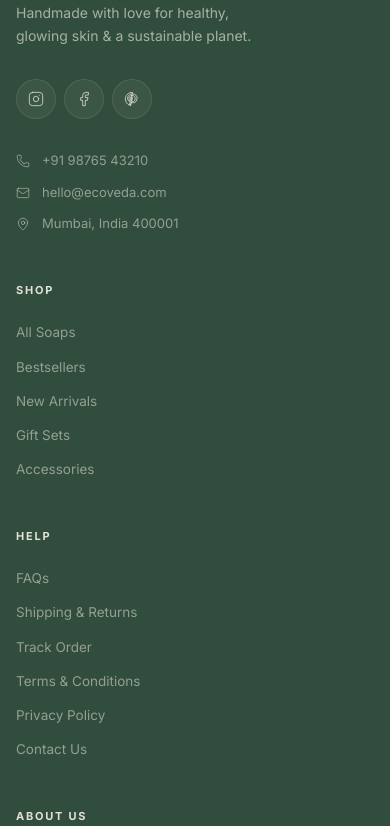
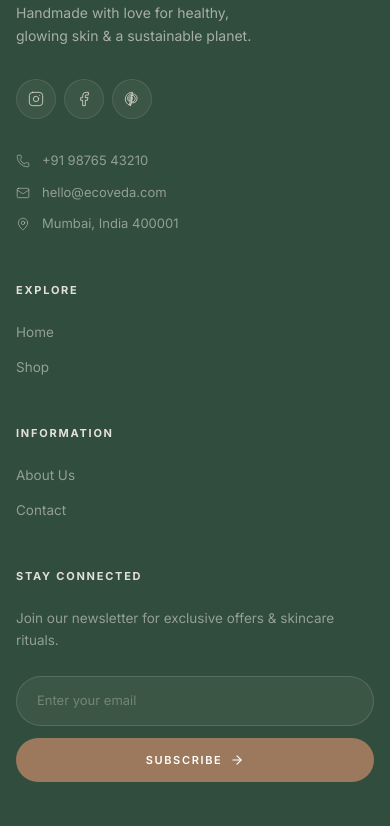
Before and after one commit to omaherrao25/prototype, a React (Vite) app: page /product/bestseller-1 in a window 390 px wide. Shown: the part 3133-3959 px from the top of the page. Built offline with nearby package versions, Linux system fonts and the light colour scheme.

Commit message:
feat: add responsive Footer and Navbar components to prototype

```diff
--- a/src/components/Footer.jsx
+++ b/src/components/Footer.jsx
@@ -1,4 +1,5 @@
 import { useState } from 'react'
+import { Link } from 'react-router-dom'
 import { motion } from 'framer-motion'
 import { Leaf, ArrowRight, Mail, Phone, MapPin, Package, RefreshCw, CreditCard, Headphones } from 'lucide-react'
 import { FaCcVisa, FaCcMastercard, FaCcAmex, FaCcPaypal } from 'react-icons/fa'
@@ -28,11 +29,22 @@ const serviceFeatures = [
   { Icon: Headphones, label: '24/7 Support', sub: "We're always here to help" },
 ]
 
-const navCols = {
-  Shop: ['All Soaps', 'Bestsellers', 'New Arrivals', 'Gift Sets', 'Accessories'],
-  Help: ['FAQs', 'Shipping & Returns', 'Track Order', 'Terms & Conditions', 'Privacy Policy', 'Contact Us'],
-  'About Us': ['Our Story', 'The Process', 'Ingredients', 'Sustainability', 'Journal'],
-}
+const footerLinks = [
+  {
+    heading: 'Explore',
+    links: [
+      { label: 'Home', path: '/' },
+      { label: 'Shop', path: '/shop' },
+    ]
+  },
+  {
+    heading: 'Information',
+    links: [
+      { label: 'About Us', path: '/about' },
+      { label: 'Contact', path: '/contact' },
+    ]
+  }
+]
 
 const paymentIcons = [
   { name: 'Visa', Icon: FaCcVisa },
@@ -116,15 +128,15 @@ export default function Footer() {
           </div>
 
           {/* Nav columns */}
-          {Object.entries(navCols).map(([heading, links]) => (
+          {footerLinks.map(({ heading, links }) => (
             <div key={heading} className="col-span-1">
               <h4 className="font-body font-bold text-[#F6F1E9]/90 text-[11px] tracking-[0.16em] uppercase mb-6">{heading}</h4>
               <ul className="space-y-3.5">
                 {links.map((link) => (
-                  <li key={link}>
-                    <a href="#" className="font-body text-[13.5px] text-[#F6F1E9]/50 hover:text-[#9C795C] hover:pl-1 transition-all duration-300 block">
-                      {link}
-                    </a>
+                  <li key={link.label}>
+                    <Link to={link.path} className="font-body text-[13.5px] text-[#F6F1E9]/50 hover:text-[#9C795C] hover:pl-1 transition-all duration-300 block">
+                      {link.label}
+                    </Link>
                   </li>
                 ))}
               </ul>
@@ -132,7 +144,7 @@ export default function Footer() {
           ))}
 
           {/* Newsletter */}
-          <div className="col-span-1 sm:col-span-2 lg:col-span-1">
+          <div className="col-span-1 sm:col-span-2 lg:col-span-2">
             <h4 className="font-body font-bold text-[#F6F1E9]/90 text-[11px] tracking-[0.16em] uppercase mb-6">Stay Connected</h4>
             <p className="font-body text-[13.5px] text-[#F6F1E9]/50 mb-6 leading-relaxed">
               Join our newsletter for exclusive offers &amp; skincare rituals.
```
Also changed, not shown: src/components/Navbar.jsx (+4 -4 lines).
